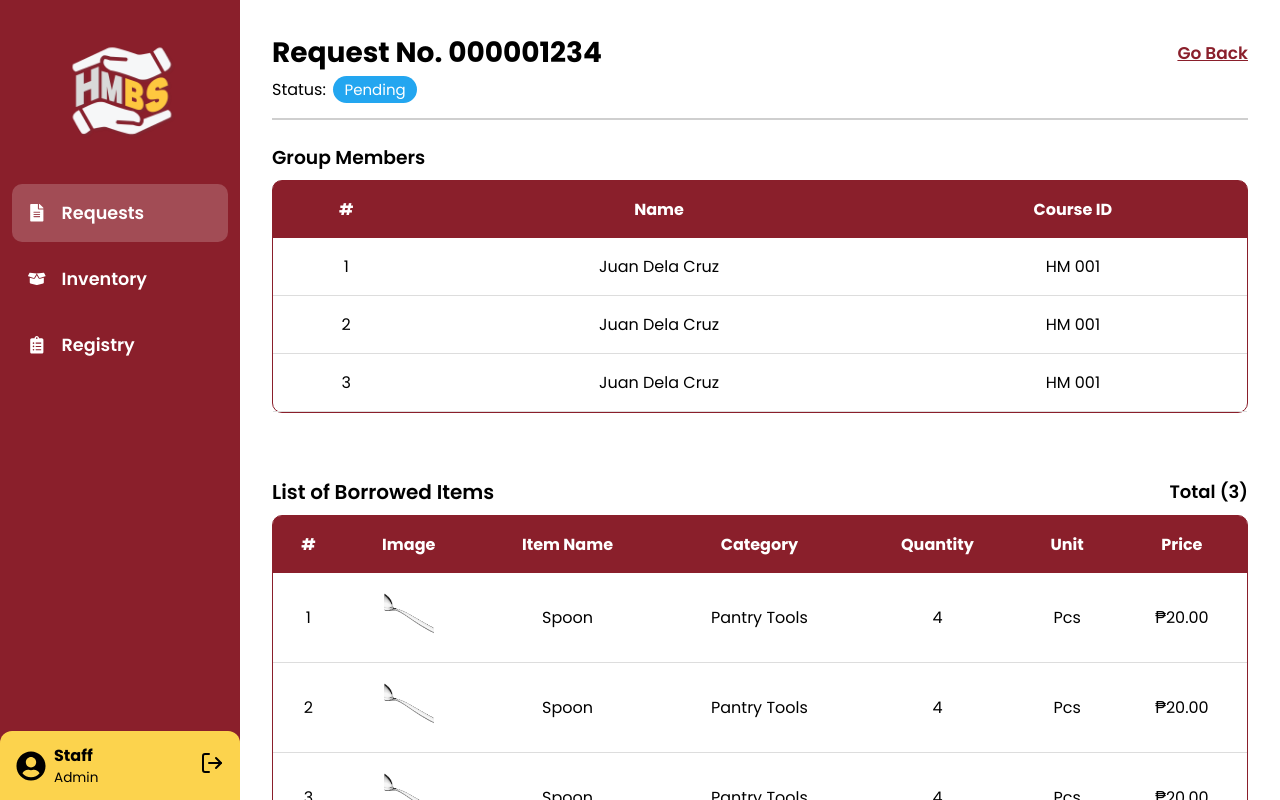
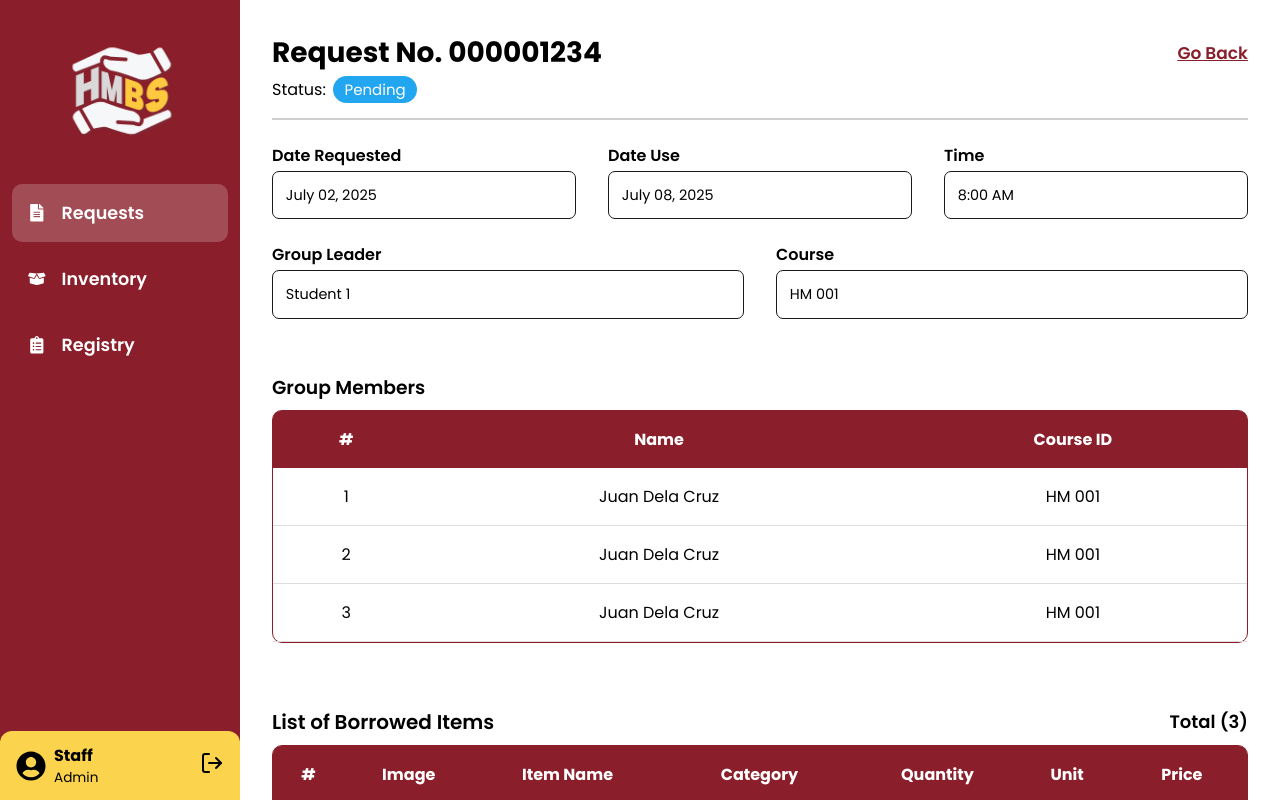
Before and after one commit to yukikaiden/hmbs-frontend-draft, a React (Vite) app in the folder borrowing-system/: page /request-details-admin/1 in a window 1280 px wide. Built offline with nearby package versions, Linux system fonts and the light colour scheme.

Commit message:
Update Request Details Admin

```diff
--- a/borrowing-system/src/pages/RequestDetailsAdmin.jsx
+++ b/borrowing-system/src/pages/RequestDetailsAdmin.jsx
@@ -1,4 +1,3 @@
-// your existing imports
 import React, { useState } from 'react';
 import Sidebar from '../components/Sidebar';
 import { FaFileAlt, FaBoxOpen, FaClipboardList } from 'react-icons/fa';
@@ -7,9 +6,10 @@ import SpoonImage from '../assets/images/spoon.png';
 import RejectRequestModal from '../components/RejectRequestModal.jsx';
 import DeniedRequestModal from '../components/DeniedRequestModal.jsx';
 
+
 const RequestDetailsAdmin = () => {
   const navigate = useNavigate();
-  const [requestId, setRequestId] = useState('000001234');
+  const [requestId, setRequestId] = useState('000001234'); // Example request ID
   const borrowedItems = [1, 2, 3];
   const groupMembers = [1, 2, 3];
   const [showRejectModal, setShowRejectModal] = useState(false);
@@ -104,6 +104,7 @@ const RequestDetailsAdmin = () => {
 
   return (
     <div style={styles.layout}>
+      {/* Button CSS classes with hover effects */}
       <style>{`
         .approveButton {
           background-color: #8A1F2B;
@@ -154,7 +155,7 @@ const RequestDetailsAdmin = () => {
           <button style={styles.goBackBtn} onClick={() => navigate('/requests-admin')}>Go Back</button>
         </div>
 
-        <p style={{ fontSize: '16px' }}>
+         <p style={{ fontSize: '16px'}}>
           Status: <span style={styles.status}>Pending</span>
         </p>
 
@@ -165,8 +166,32 @@ const RequestDetailsAdmin = () => {
           marginBottom: '-0.6rem'
         }} />
 
-        {/* Form Fields */}
-        {/* ... no change to date/time/group leader/etc ... */}
+
+        <div style={{ display: 'flex', gap: '2rem', marginTop: '2rem', flexWrap: 'wrap' }}>
+          <div style={{ flex: 1, minWidth: '240px', ...styles.formGroup }}>
+            <label style={styles.label}>Date Requested</label>
+            <input type="text" value="July 02, 2025" style={styles.input} readOnly />
+          </div>
+          <div style={{ flex: 1, minWidth: '240px', ...styles.formGroup }}>
+            <label style={styles.label}>Date Use</label>
+            <input type="text" value="July 08, 2025" style={styles.input} readOnly />
+          </div>
+          <div style={{ flex: 1, minWidth: '240px', ...styles.formGroup }}>
+            <label style={styles.label}>Time</label>
+            <input type="text" value="8:00 AM" style={styles.input} readOnly />
+          </div>
+        </div>
+
+        <div style={{ display: 'flex', gap: '2rem', flexWrap: 'wrap' }}>
+          <div style={{ flex: 1, minWidth: '240px', ...styles.formGroup }}>
+            <label style={styles.label}>Group Leader</label>
+            <input type="text" value="Student 1" style={styles.input} readOnly />
+          </div>
+          <div style={{ flex: 1, minWidth: '240px', ...styles.formGroup }}>
+            <label style={styles.label}>Course</label>
+            <input type="text" value="HM 001" style={styles.input} readOnly />
+          </div>
+        </div>
 
         <h3 style={{ marginTop: '2rem', marginBottom: '0.5rem', fontWeight: '600' }}>Group Members</h3>
         <table style={{ ...styles.table, marginBottom: '1rem' }}>
@@ -228,7 +253,7 @@ const RequestDetailsAdmin = () => {
                 <td style={styles.td}>Pantry Tools</td>
                 <td style={styles.td}>4</td>
                 <td style={styles.td}>Pcs</td>
-                <td style={styles.td}>₱20.00</td> {/* <- Added Price Column */}
+                 <td style={styles.td}>₱25.00</td>
               </tr>
             ))}
           </tbody>
@@ -258,6 +283,7 @@ const RequestDetailsAdmin = () => {
           onClose={() => setShowDeniedModal(false)}
         />
       )}
+
     </div>
   );
 };
```
